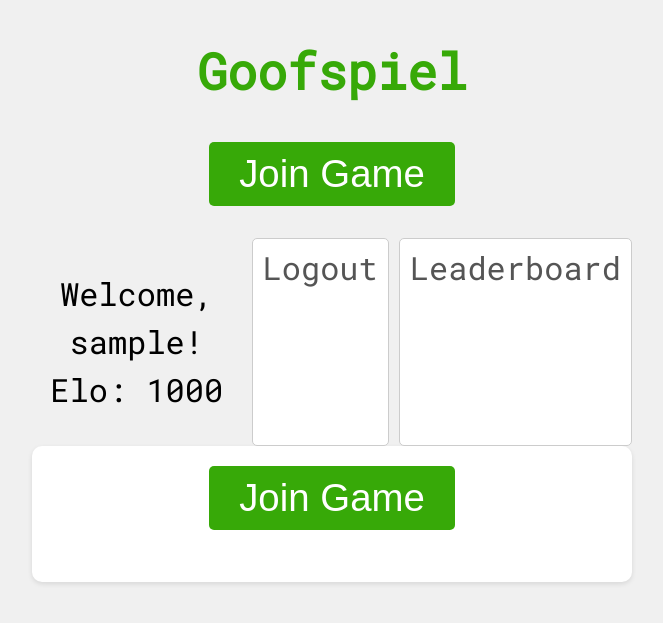
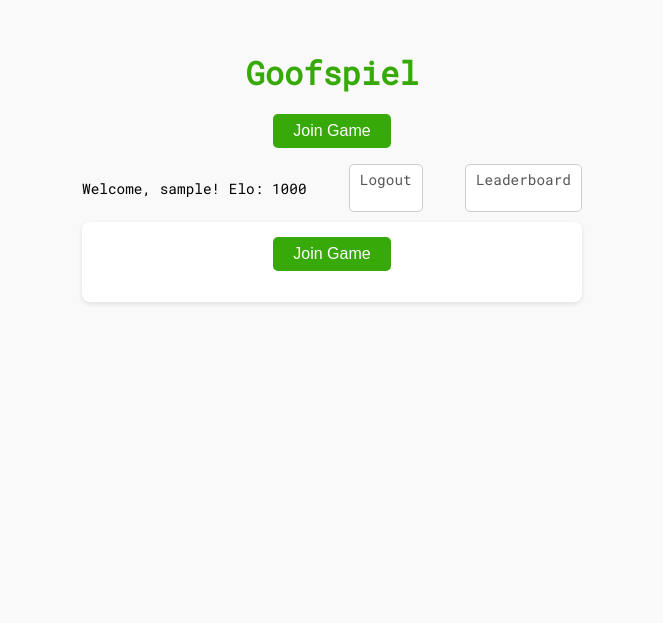
Before and after one commit to manipchi/gops, a Flask app: page / in a window 1280 px wide. Shown: the top 623 px of the page, without its empty margins (308-971 px from the left). Run offline with Flask 3, Linux system fonts and the light colour scheme; the visitor is signed in with stand-in values (Sample User, id 1); some libraries are stand-ins or nearby versions.

Commit message:
more aesthetics

```diff
--- a/static/css/styles.css
+++ b/static/css/styles.css
@@ -1,73 +1,57 @@
-/* CSS file - styles.css */
-
-/* General Styling */
+/* General Styles */
 body {
     font-family: 'Roboto Mono', monospace;
     text-align: center;
-    background-color: #f0f0f0;
+    background-color: #f9f9f9;
+    margin: 0;
+    padding: 0;
 }
 
-/* Large text for headers */
-.large-text {
-    font-size: 2em;
-    line-height: 1.5;
+/* Container and General Layout */
+#game-container {
+    max-width: 500px;
+    margin: 20px auto;
+    padding: 10px;
 }
 
-/* Full-width containers */
-.full-width {
-    width: 100%;
-    margin: 0 auto;
-}
-
-/* Main Game Container */
-#game-container {
-    max-width: 600px;
-    margin: 0 auto;
-}
-
-/* Header Styling */
+/* Header */
 h1 {
     color: #37A908;
-    font-size: 50px;
+    font-size: 2rem;
+    margin-bottom: 20px;
 }
 
 /* Join Game Button */
-#join-game-container {
-    margin-bottom: 10px;
-}
-
 #join-btn {
-    font-size: 1.2em;
-    padding: 10px 30px;
+    font-size: 1rem;
+    padding: 8px 20px;
     background-color: #37A908;
     color: white;
     border: none;
     border-radius: 5px;
     cursor: pointer;
-    transition: all 0.3s ease-in-out;
 }
 
 #join-btn:hover {
     background-color: #2e7a06;
 }
 
-/* Navigation Links */
+/* Navigation */
 #nav-links {
     display: flex;
-    justify-content: center;
-    gap: 10px;
-    margin-top: 10px;
+    justify-content: space-between;
+    margin: 10px 0;
+    font-size: 0.9rem;
 }
 
 .nav-link {
     text-decoration: none;
-    font-size: 1em;
     color: #555;
+    padding: 5px 10px;
+    border-radius: 5px;
+    background-color: white;
     border: 1px solid #ccc;
-    border-radius: 5px;
-    padding: 5px 10px;
     transition: all 0.3s ease-in-out;
-    background-color: white;
 }
 
 .nav-link:hover {
@@ -75,21 +59,28 @@ h1 {
     color: white;
 }
 
-/* Hide Navigation Links During Game */
-body.in-game #nav-links {
-    display: none;
+/* Responsive Adjustments */
+@media (max-width: 600px) {
+    #nav-links {
+        flex-direction: column;
+        gap: 5px;
+    }
+
+    .nav-link {
+        padding: 10px;
+    }
 }
 
 /* Sections */
 section {
-    margin-bottom: 20px;
-    padding: 20px;
     background-color: white;
-    border-radius: 10px;
-    box-shadow: 0px 2px 5px rgba(0, 0, 0, 0.1);
+    margin: 10px 0;
+    padding: 15px;
+    border-radius: 8px;
+    box-shadow: 0 2px 5px rgba(0, 0, 0, 0.1);
 }
 
-/* Card Styling */
+/* Cards */
 .card {
     display: inline-block;
     padding: 10px;
@@ -97,20 +88,33 @@ section {
     border: 1px solid black;
     border-radius: 5px;
     background-color: white;
-    font-size: 20px;
     text-align: center;
     cursor: pointer;
     width: 50px;
     height: 70px;
-    box-shadow: 2px 2px 5px rgba(0, 0, 0, 0.2);
-}
-
-.card:hover {
-    background-color: #f0f0f0;
 }
 
 .card.selected {
     background-color: #37A908;
     color: white;
-    font-weight: bold;
 }
+
+/* Game Over Section */
+#game-over-message {
+    font-size: 1.2rem;
+    margin-bottom: 20px;
+}
+
+#return-home-btn {
+    font-size: 1rem;
+    padding: 10px 20px;
+    color: white;
+    background-color: #37A908;
+    border: none;
+    border-radius: 5px;
+    cursor: pointer;
+}
+
+#return-home-btn:hover {
+    background-color: #2e7a06;
+}
--- a/static/js/main.js
+++ b/static/js/main.js
@@ -7,80 +7,80 @@ document.addEventListener("DOMContentLoaded", () => {
 
     // Helper function to toggle navigation links
     function toggleNavLinks(visible) {
-        const navLinks = document.getElementById('nav-links');
+        const navLinks = document.getElementById("nav-links");
         if (navLinks) {
-            navLinks.style.display = visible ? 'flex' : 'none';
+            navLinks.style.display = visible ? "flex" : "none";
         }
     }
 
     // Update hand of cards
-    socket.on('update_hand', (data) => {
-        console.log('Received update_hand event:', data); // Debug log
-        const handCardsDiv = document.getElementById('hand-cards');
-        handCardsDiv.innerHTML = ''; // Clear existing cards
+    socket.on("update_hand", (data) => {
+        console.log("Received update_hand event:", data); // Debug log
+        const handCardsDiv = document.getElementById("hand-cards");
+        handCardsDiv.innerHTML = ""; // Clear existing cards
 
         if (!data.hand || data.hand.length === 0) {
-            console.error('Received an empty hand:', data); // Debug
+            console.error("Received an empty hand:", data); // Debug
             return;
         }
 
         let selectedCard = null; // Track the currently selected card
 
         data.hand.forEach((card) => {
-            const cardElement = document.createElement('div');
-            cardElement.classList.add('card');
+            const cardElement = document.createElement("div");
+            cardElement.classList.add("card");
             cardElement.textContent = card;
 
             // Add click event for card selection
-            cardElement.addEventListener('click', () => {
+            cardElement.addEventListener("click", () => {
                 if (selectedCard) {
-                    selectedCard.classList.remove('selected'); // Remove highlight from previously selected card
+                    selectedCard.classList.remove("selected"); // Remove highlight from previously selected card
                 }
                 selectedCard = cardElement;
-                cardElement.classList.add('selected'); // Highlight the current selection
-                socket.emit('select_card', { card }); // Notify server of selected card
+                cardElement.classList.add("selected"); // Highlight the current selection
+                socket.emit("select_card", { card }); // Notify server of selected card
                 console.log(`Selected card: ${card}`);
             });
 
             handCardsDiv.appendChild(cardElement);
         });
 
-        console.log('Updated hand displayed:', data.hand); // Debug log
+        console.log("Updated hand displayed:", data.hand); // Debug log
     });
 
     // Update prize card and accumulated prizes
-    socket.on('update_prize', (data) => {
-        console.log('Received update_prize event:', data); // Debug log
-        document.getElementById('prize-card').innerText = `Prize Card: ${data.prize_card}`;
-        document.getElementById('accumulated-prizes').innerText = `Accumulated Prizes: ${data.accumulated_prizes.join(', ')}`;
+    socket.on("update_prize", (data) => {
+        console.log("Received update_prize event:", data); // Debug log
+        document.getElementById("prize-card").innerText = `Prize Card: ${data.prize_card}`;
+        document.getElementById("accumulated-prizes").innerText = `Accumulated Prizes: ${data.accumulated_prizes.join(", ")}`;
     });
 
     // Join Game button click event
-    document.getElementById('join-btn').addEventListener('click', () => {
-        console.log('Join Game button clicked.'); // Debug
-        socket.emit('join'); // Emit the event without sending a username
+    document.getElementById("join-btn").addEventListener("click", () => {
+        console.log("Join Game button clicked."); // Debug
+        socket.emit("join"); // Emit the event without sending a username
     });
 
     // Handle waiting message
-    socket.on('waiting', (data) => {
-        document.getElementById('waiting-message').innerText = data.message;
+    socket.on("waiting", (data) => {
+        document.getElementById("waiting-message").innerText = data.message;
     });
 
     // Start game
-    socket.on('game_start', (data) => {
-        console.log('Game started:', data); // Debug log
-        document.getElementById('join-game').style.display = 'none';
-        document.getElementById('play-section').style.display = 'block';
+    socket.on("game_start", (data) => {
+        console.log("Game started:", data); // Debug log
+        document.getElementById("join-section").style.display = "none";
+        document.getElementById("play-section").style.display = "block";
         toggleNavLinks(false); // Hide navigation links during gameplay
     });
 
     // Round result
-    socket.on('round_result', (data) => {
-        console.log('Round result received:', data);
-        const roundInfo = document.getElementById('round-info');
+    socket.on("round_result", (data) => {
+        console.log("Round result received:", data);
+        const roundInfo = document.getElementById("round-info");
         roundInfo.textContent = `${data.message} Opponent played ${data.opponent_card}.`;
 
-        const scoresElement = document.getElementById('scores');
+        const scoresElement = document.getElementById("scores");
         let scoresText = "Scores: ";
         for (const [player, score] of Object.entries(data.scores)) {
             scoresText += `${player}: ${score} `;
@@ -89,47 +89,47 @@ document.addEventListener("DOMContentLoaded", () => {
     });
 
     // Game over
-    socket.on('game_over', (data) => {
-        console.log('Game over:', data); // Debug log
-        document.getElementById('play-section').style.display = 'none';
-        document.getElementById('game-over-section').style.display = 'block';
+    socket.on("game_over", (data) => {
+        console.log("Game over:", data); // Debug log
+        document.getElementById("play-section").style.display = "none";
+        document.getElementById("game-over-section").style.display = "block";
         toggleNavLinks(true); // Show navigation links after gameplay
 
         let gameOverMessage = `Game Over! Winner: ${data.winner}`;
         if (data.accumulated_prizes && data.accumulated_prizes.length > 0) {
-            gameOverMessage += `\nUnclaimed Prizes: ${data.accumulated_prizes.join(', ')}`;
+            gameOverMessage += `\nUnclaimed Prizes: ${data.accumulated_prizes.join(", ")}`;
         }
-        document.getElementById('game-over-message').innerText = gameOverMessage;
+        document.getElementById("game-over-message").innerText = gameOverMessage;
     });
 
     // Handle player disconnection
-    socket.on('player_disconnected', (data) => {
-        document.getElementById('play-section').style.display = 'none';
-        document.getElementById('game-over-section').style.display = 'block';
-        document.getElementById('game-over-message').innerText = data.message;
+    socket.on("player_disconnected", (data) => {
+        document.getElementById("play-section").style.display = "none";
+        document.getElementById("game-over-section").style.display = "block";
+        document.getElementById("game-over-message").innerText = data.message;
     });
 
     // Return to home button functionality
-    document.getElementById('return-home-btn').addEventListener('click', () => {
-        console.log('Returning to home.'); // Debug log
-        document.getElementById('join-game').style.display = 'block';
-        document.getElementById('play-section').style.display = 'none';
-        document.getElementById('game-over-section').style.display = 'none';
-        document.getElementById('waiting-message').innerText = '';
+    document.getElementById("return-home-btn").addEventListener("click", () => {
+        console.log("Returning to home."); // Debug log
+        document.getElementById("join-section").style.display = "block";
+        document.getElementById("play-section").style.display = "none";
+        document.getElementById("game-over-section").style.display = "none";
+        document.getElementById("waiting-message").innerText = "";
         toggleNavLinks(true); // Show navigation links
     });
 
     // Error handling
-    socket.on('error', (data) => {
+    socket.on("error", (data) => {
         alert(data.message); // Display the error message in an alert
     });
 
     // Card value conversion helper
     function card_to_value(card) {
-        if (card === 'A') return 1;
-        if (card === 'J') return 11;
-        if (card === 'Q') return 12;
-        if (card === 'K') return 13;
+        if (card === "A") return 1;
+        if (card === "J") return 11;
+        if (card === "Q") return 12;
+        if (card === "K") return 13;
         return parseInt(card);
     }
 });
--- a/templates/index.html
+++ b/templates/index.html
@@ -10,7 +10,6 @@
     <div id="game-container" class="full-width">
         <header>
             <h1>Goofspiel</h1>
-            <!-- Join Game Button -->
             {% if current_user.is_authenticated %}
                 <div id="join-game-container">
                     <button id="join-btn">Join Game</button>
@@ -18,7 +17,6 @@
                 </div>
             {% endif %}
 
-            <!-- Navigation Bar -->
             <nav id="nav-links">
                 {% if current_user.is_authenticated %}
                     <p>Welcome, {{ current_user.username }}! Elo: {{ current_user.elo }}</p>
@@ -33,7 +31,6 @@
         </header>
 
         <main>
-            <!-- Join Game Section -->
             <section id="join-section">
                 {% if current_user.is_authenticated %}
                     <div id="join-game">
@@ -45,7 +42,6 @@
                 {% endif %}
             </section>
 
-            <!-- Game Section -->
             <section id="play-section" style="display: none;">
                 <p id="prize-card">Prize Card: </p>
                 <p id="accumulated-prizes">Accumulated Prizes: None</p>
@@ -55,7 +51,6 @@
                 <p id="scores"></p>
             </section>
 
-            <!-- Game Over Section -->
             <section id="game-over-section" style="display: none;">
                 <p id="game-over-message"></p>
                 <button id="return-home-btn" data-home-url="{{ url_for('index') }}">Return to Home</button>
--- a/templates/leaderboard.html
+++ b/templates/leaderboard.html
@@ -32,8 +32,8 @@
                     </tbody>
                 </table>
             </section>
-            <p style="text-align: center;">
-                <a href="{{ url_for('index') }}">Back to Home</a>
+            <p class="back-to-home">
+                <a href="{{ url_for('index') }}" class="back-link">Back to Home</a>
             </p>
         </main>
     </div>
--- a/templates/login.html
+++ b/templates/login.html
@@ -24,9 +24,9 @@
                         <input type="password" name="password" id="password" required>
                     </div>
 
-                    <button type="submit">Login</button>
+                    <button type="submit" class="form-button">Login</button>
                 </form>
-                <p>Don't have an account? <a href="{{ url_for('register') }}">Register</a></p>
+                <p class="form-footer">Don't have an account? <a href="{{ url_for('register') }}">Register</a></p>
             </section>
         </main>
     </div>
--- a/templates/register.html
+++ b/templates/register.html
@@ -29,9 +29,9 @@
                         <input type="password" name="password" id="password" required>
                     </div>
 
-                    <button type="submit">Register</button>
+                    <button type="submit" class="form-button">Register</button>
                 </form>
-                <p>Already have an account? <a href="{{ url_for('login') }}">Login</a></p>
+                <p class="form-footer">Already have an account? <a href="{{ url_for('login') }}">Login</a></p>
             </section>
         </main>
     </div>
```
